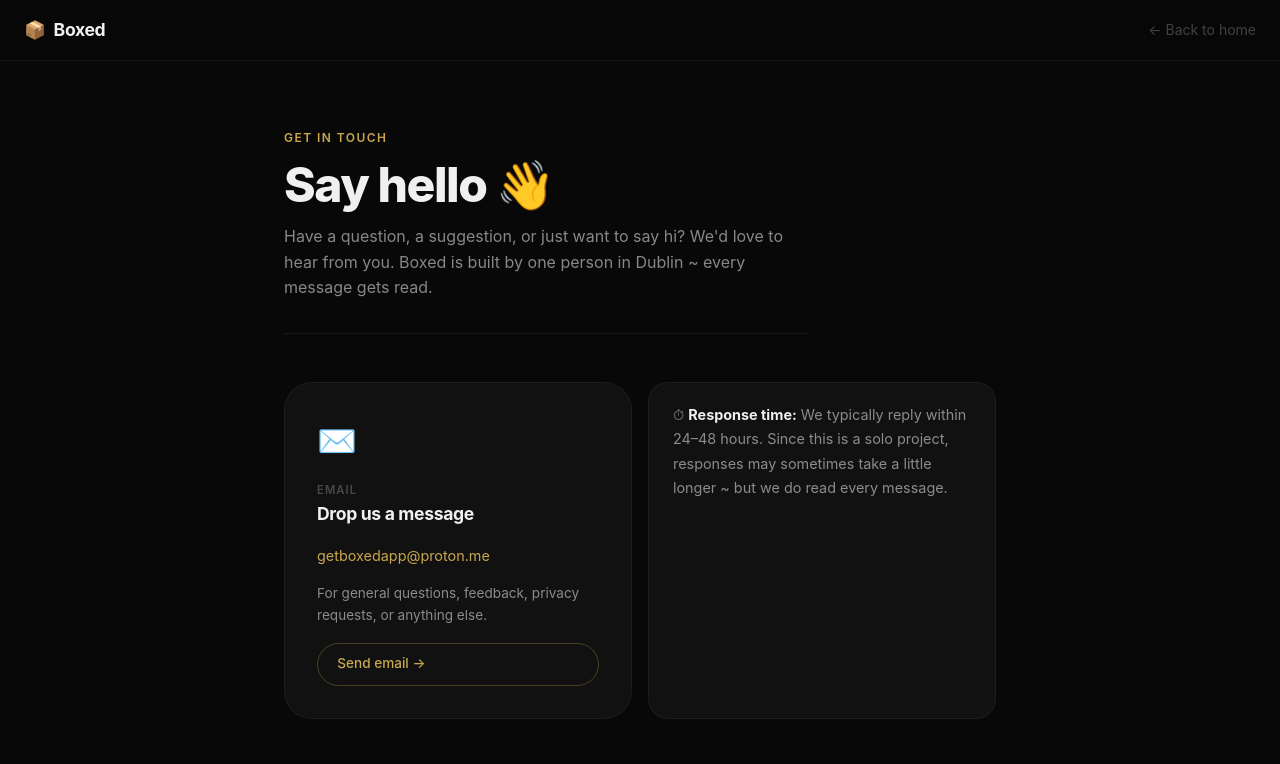
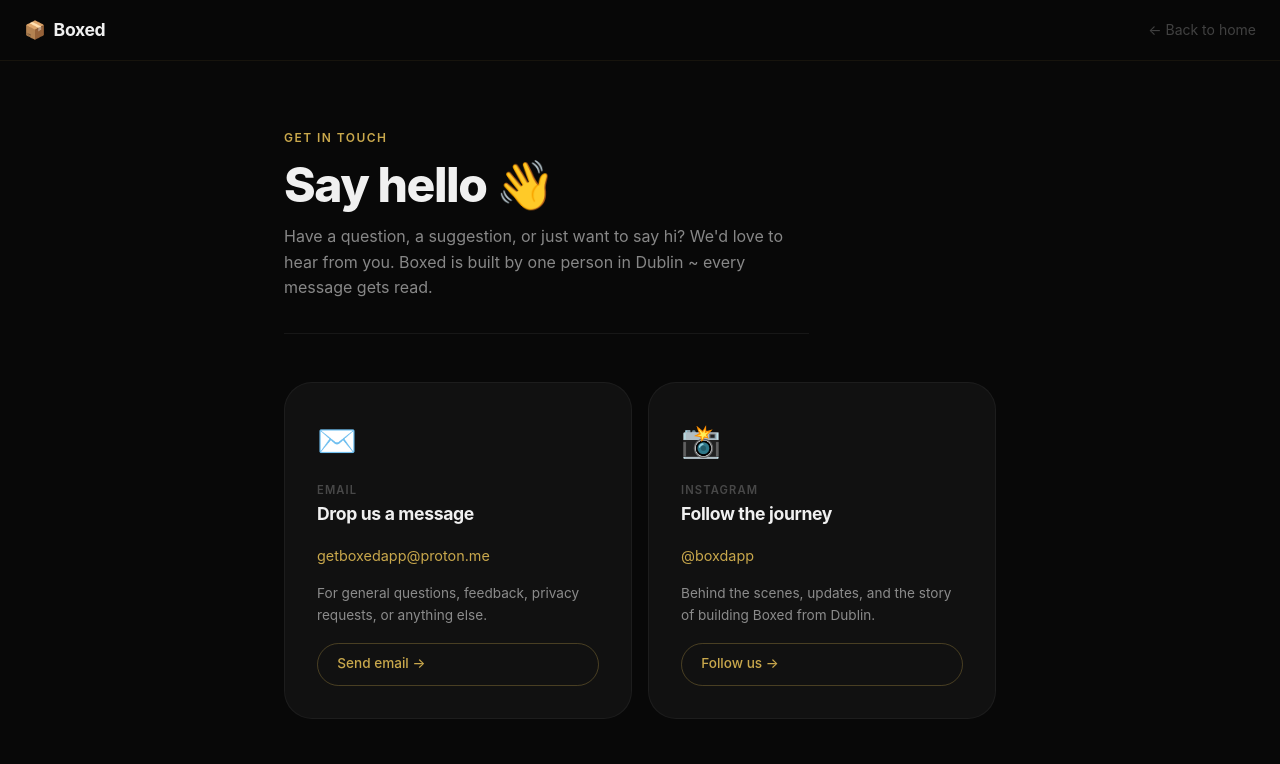
Before and after one commit to shlokmestry/boxed-web, a plain HTML site: page contact.html in a window 1280 px wide. Shown: the top 764 px of the page. Drawn offline with Linux system fonts and the light colour scheme.

Commit message:
contact page changes

```diff
--- a/contact.html
+++ b/contact.html
@@ -71,7 +71,17 @@
       <a class="contact-btn" href="mailto:getboxedapp@proton.me">Send email →</a>
     </div>
 
-
+    <div class="contact-card">
+      <div class="contact-card-icon">📸</div>
+      <div>
+        <div class="contact-card-label">Instagram</div>
+        <div class="contact-card-title">Follow the journey</div>
+      </div>
+      <div class="contact-card-value">@boxdapp</div>
+      <p class="contact-card-desc">Behind the scenes, updates, and the story of building Boxed from Dublin.</p>
+      <a class="contact-btn" href="https://instagram.com/boxedapp" target="_blank" rel="noopener noreferrer">Follow us →</a>
+    </div>
+  </div>
 
   <div class="response-note">
     <p>⏱ <strong>Response time:</strong> We typically reply within 24–48 hours. Since this is a solo project, responses may sometimes take a little longer ~ but we do read every message.</p>
```
